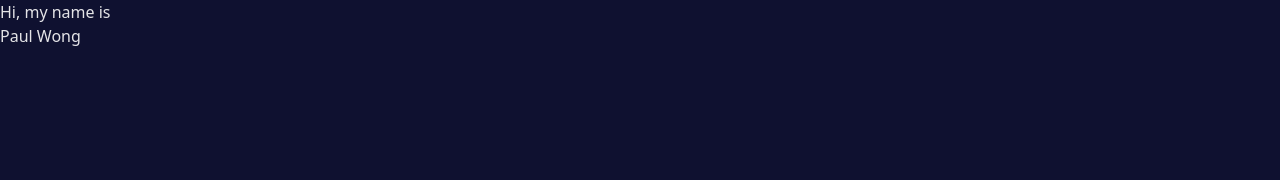
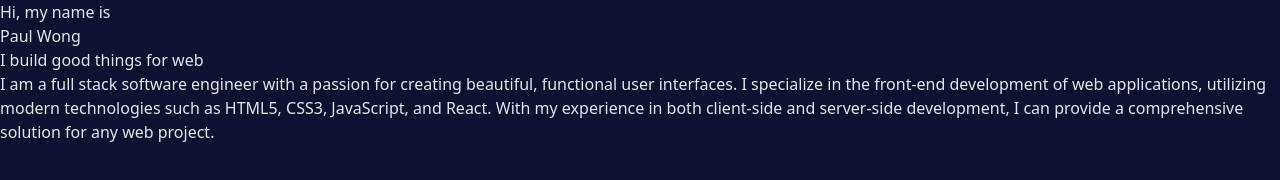
Before and after one commit to Pjaijai/paul-portfolio, a Gatsby site: page / in a window 1280 px wide. Built offline with nearby package versions, Linux system fonts and the light colour scheme; Gatsby itself is replaced by a stand-in of ours.

Commit message:
update on intro

```diff
--- a/src/pages/index.tsx
+++ b/src/pages/index.tsx
@@ -1,11 +1,20 @@
-import * as React from "react"
-import type { HeadFC, PageProps } from "gatsby"
+import * as React from 'react'
+import type { HeadFC, PageProps } from 'gatsby'
 
 const IndexPage: React.FC<PageProps> = () => {
   return (
     <main>
       <div>Hi, my name is</div>
       <h1>Paul Wong</h1>
+      <h1>I build good things for web</h1>
+      <h6>
+        I am a full stack software engineer with a passion for creating
+        beautiful, functional user interfaces. I specialize in the front-end
+        development of web applications, utilizing modern technologies such as
+        HTML5, CSS3, JavaScript, and React. With my experience in both
+        client-side and server-side development, I can provide a comprehensive
+        solution for any web project.
+      </h6>
     </main>
   )
 }
```
